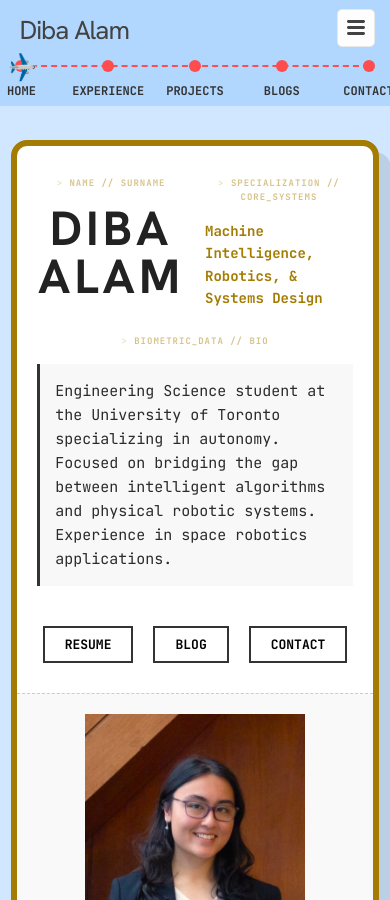
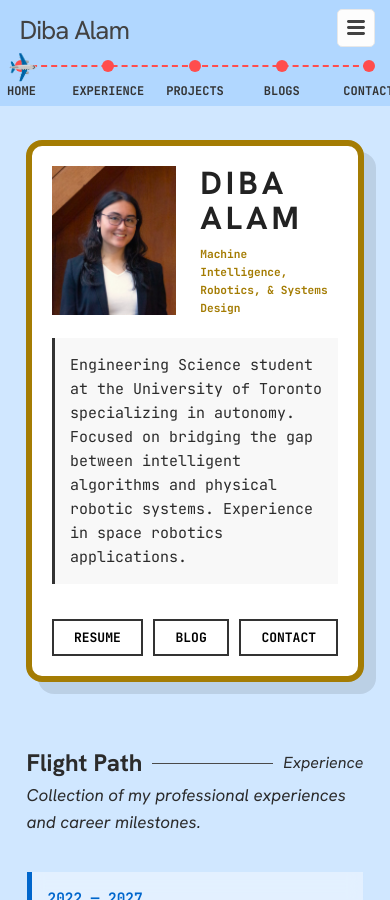
Before and after one commit to dibaalam/dibaalam.github.io, a Jekyll site: the page built from index.md, in a window 390 px wide and 900 px high. Built offline with Jekyll 4.4.1, drawn with Linux system fonts in a browser that asks for light colours; some of the changed text lies outside the part shown.

Commit message:
fix: refine mobile passport layout and remove section gaps - Separated desktop and mobile logic within HTML - Split logic between left/right vs. top/bottom - Added media response to narrower screens with fluid text and photo sizing - Changed passport buttons to nowrap, flex horizontally - Removed fixed height of home-section for more natural scroll

```diff
--- a/_sass/_custom.scss
+++ b/_sass/_custom.scss
@@ -100,12 +100,13 @@ body.sky-theme {
 }
 
 .home-section {
-  min-height: 100vh;
+  min-height: 400px;
+  height: auto;
   width: 100%;
   box-sizing: border-box;
 
   position: relative;
-  padding: 2% 2%;
+  padding: 3% 2%;
   justify-content: flex-start;
 
   display: flex;
@@ -117,13 +118,10 @@ body.sky-theme {
   padding-top: 70px; // Extra padding for the first section to account for the fixed header
   box-sizing: border-box;
   @media (max-width: 900px) {
+    padding-left: 6%;
+    padding-right: 6%;
     padding-top: 0px; // Reduce padding on mobile to save space
   }
-}
-
-.home-section:last-of-type {
-  min-height: calc(100vh - 150px); // Extra padding for the last section to prevent content from being cut off
-  box-sizing: border-box;
 }
 
 .home-header-container {
--- a/_sass/_passport.scss
+++ b/_sass/_passport.scss
@@ -91,10 +91,6 @@
       background-position: 0% 0%;
     }
   }
-
-  @media (max-width: 900px) {
-    max-width: 220px;
-  }
 }
 
 .field-group {
@@ -103,12 +99,8 @@
   gap: 20px;
   margin-bottom: clamp(15px, 3vh, 25px);
   width: 100%;
+}
 
-  @media (max-width: 900px) {
-    align-items: center;
-    text-align: center;
-  }
-}
 
 .field-label {
   font-size: 9px;
@@ -122,15 +114,8 @@
     content: "> ";
     opacity: 0.5;
   }
-}
-
-.passport-column {
-  @media (max-width: 900px) {
-    display: flex;
-    flex-direction: row;
-    flex-wrap: nowrap;
-    gap: 20px;
-    width: 100%;
+  @media (max-width: 450px) {
+    display: none;
   }
 }
 
@@ -148,11 +133,6 @@
   display: flex;
   flex-direction: column;
   justify-content: space-between;
-
-  @media (max-width: 900px) {
-    order: 1;
-    padding: 30px 20px;
-  }
 }
 
 .passport-name {
@@ -163,10 +143,6 @@
   text-transform: uppercase;
   color: #222;
   line-height: 1;
-  @media (max-width: 900px) {
-    font-size: clamp(3rem, 4vw, 2.5rem);
-    text-align: center;
-  }
 }
 
 .passport-subtitle {
@@ -174,9 +150,6 @@
   color: #a47c03;
   margin-bottom: 0px;
   font-weight: bold;
-  @media (max-width: 900px) {
-    text-align: left;
-  }
 }
 
 .passport-description-box {
@@ -197,7 +170,7 @@
 
 .passport-actions {
   display: flex;
-  flex-wrap: wrap;
+  flex-wrap: nowrap;
   gap: 20px;
   justify-content: left;
   @media (max-width: 900px) {
@@ -206,6 +179,7 @@
 }
 
 .btn-stamp {
+  flex: 1 1 0;
   background: transparent;
   border: 2px solid #333;
   padding: 8px 20px;
@@ -223,3 +197,108 @@
     box-shadow: 2px 2px 0px rgba(0, 51, 153, 0.2);
   }
 }
+
+.passport-mobile {
+  display: none;
+}
+
+/* Mobile: swap */
+@media (max-width: 900px) {
+  .passport-desktop {
+    display: none;
+  }
+
+  .passport-id-code {
+    display: none;
+  }
+
+  .passport-mobile {
+    display: block;
+  }
+
+  .passport-card {
+    max-width: 600px;
+  }
+
+  .passport-top {
+    padding: 20px 20px 0px 20px;
+    display: grid;
+    grid-template-columns: max-content 1fr; // photo | text
+    gap: 20px;
+    align-items: start;
+    box-sizing: border-box;
+  }
+
+  .profile-photo-area {
+    grid-column: 1;
+    display: flex;
+    width: clamp(124px, 25vw, 200px);
+    aspect-ratio: 1 / 1.2;
+  }
+
+  .passport-column {
+    grid-column: 2;
+    display: flex;
+    flex-direction: column;
+    flex-wrap: wrap;
+    align-items: flex-start;
+    text-align: left;
+    min-width: 0;
+    width: 100%;
+    box-sizing: border-box;
+    overflow: hidden;
+    height: 100%;
+    justify-content: space-between;
+    padding-left: 3%;
+  }
+
+  .passport-name {
+    font-size: clamp(2rem, 6vw, 3rem);
+    line-height: 1.1;
+    text-align: left;
+  }
+
+  .passport-subtitle {
+    font-size: clamp(0.7rem, 2vw, 1.1rem);
+    text-align: left;
+  }
+
+  .passport-bottom {
+    padding: 20px;
+    display: flex;
+    flex-direction: column;
+    gap: 20px;
+  }
+
+  .field-group {
+    flex: 1 1 auto;
+    display: flex;
+    flex-direction: column;
+    justify-content: center;
+    margin-bottom: 7%;
+    box-sizing: border-box;
+    padding-right: 2%;
+
+    &:last-child {
+      margin-bottom: 0;
+    }
+  }
+
+  #biometric-data {
+    display: none;
+  }
+
+  #biometric-data-group {
+    padding-right: 0;
+    margin-bottom: 0;
+  }
+
+  .passport-actions {
+    display: flex;
+    gap: 10px;
+  }
+
+  .btn-stamp {
+    flex: 1;
+  }
+}
--- a/index.md
+++ b/index.md
@@ -15,6 +15,8 @@ destinations:
 <section class="home-section" id="hero">
 <div class="sky-container"></div>
 
+  <!-- Desktop Version -->
+  <div class="passport-desktop">
   <div class="passport-card">
     <div class="passport-inner">
       <div class="passport-left">
@@ -48,6 +50,46 @@ destinations:
       </div>
     </div>
   </div>
+  </div>
+
+  <!-- Mobile Version -->
+  <div class="passport-mobile">
+  <div class="passport-card">
+    <div class="passport-inner">
+      <div class="passport-top">
+        <div class="profile-photo-area">
+          <div class="sheen-layer"></div> <img src="assets\images\id_headshot.jpg" alt="Your Name">
+        </div>
+        <div class="passport-id-code">P<CAN<<<<<<ALAM<<DIBA<<<<<<<<<<<<<<<<2026<<<</div>
+        <div class="passport-column">
+          <div class="field-group">
+            <span class="field-label">NAME // SURNAME</span>
+            <h1 class="passport-name">Diba Alam</h1>
+          </div>
+          <div class="field-group">
+            <span class="field-label">SPECIALIZATION // CORE_SYSTEMS</span>
+            <p class="passport-subtitle">Machine Intelligence, Robotics, & Systems Design</p>
+          </div>
+        </div>
+      </div>
+      <div class="passport-bottom">
+        <div class="field-group" id="biometric-data-group">
+          <span class="field-label" id="biometric-data">BIOMETRIC_DATA // BIO</span>
+          <div class="passport-description-box">
+            <p>Engineering Science student at the University of Toronto specializing in autonomy. Focused on bridging the gap between intelligent algorithms and physical robotic systems. Experience in space robotics applications.</p>
+          </div>
+        </div>
+        <div class="passport-actions">
+          <button class="btn-stamp">RESUME</button>
+          <button class="btn-stamp">BLOG</button>
+          <button class="btn-stamp">CONTACT</button>
+        </div>
+      </div>
+    </div>
+  </div>
+  </div>
+
+
 </section>
 
 <div class="wrapper">
@@ -58,6 +100,9 @@ destinations:
           <div class="header-line"></div>
         <span class="header-caption">Experience</span>
       </div>
+    </div>
+    <div class="description-text-box">
+      <p>Collection of my professional experiences and career milestones.</p>
     </div>
     <div class="board-container">
       <div class="departure-board">
```
